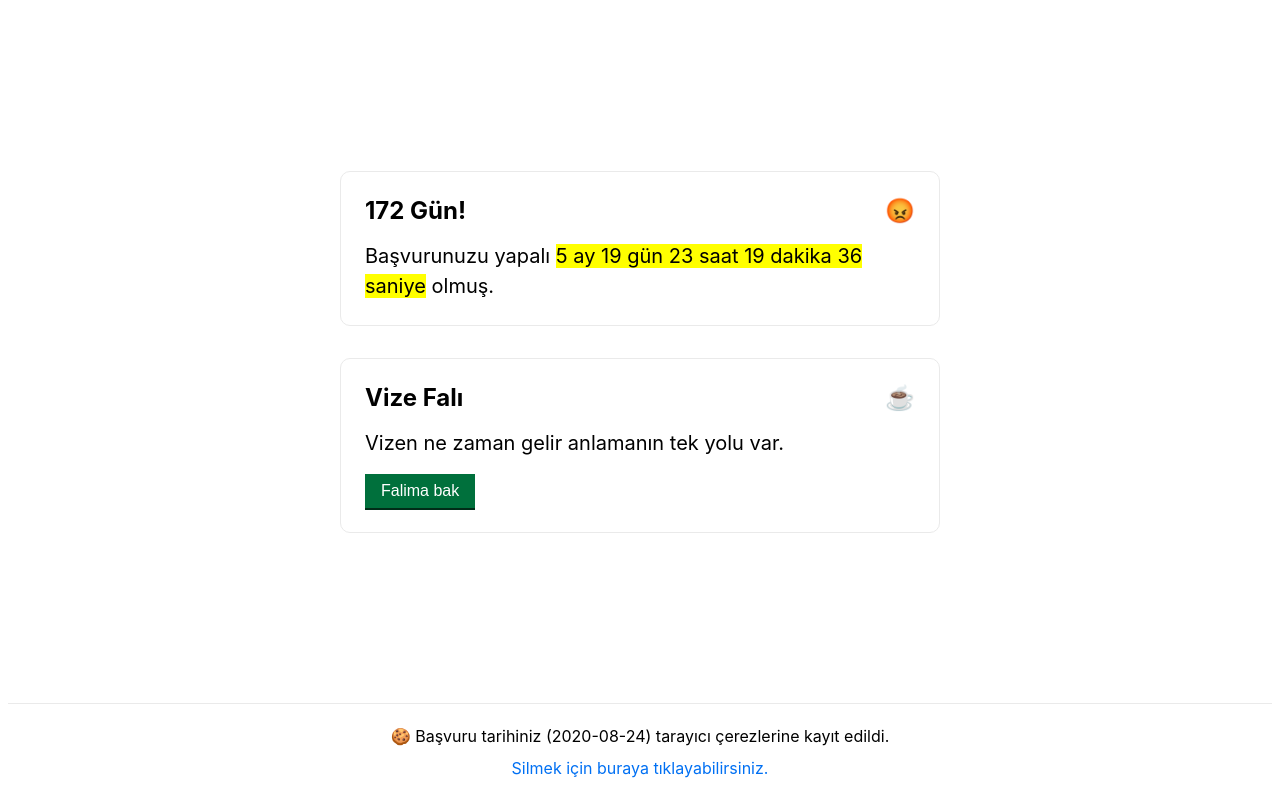
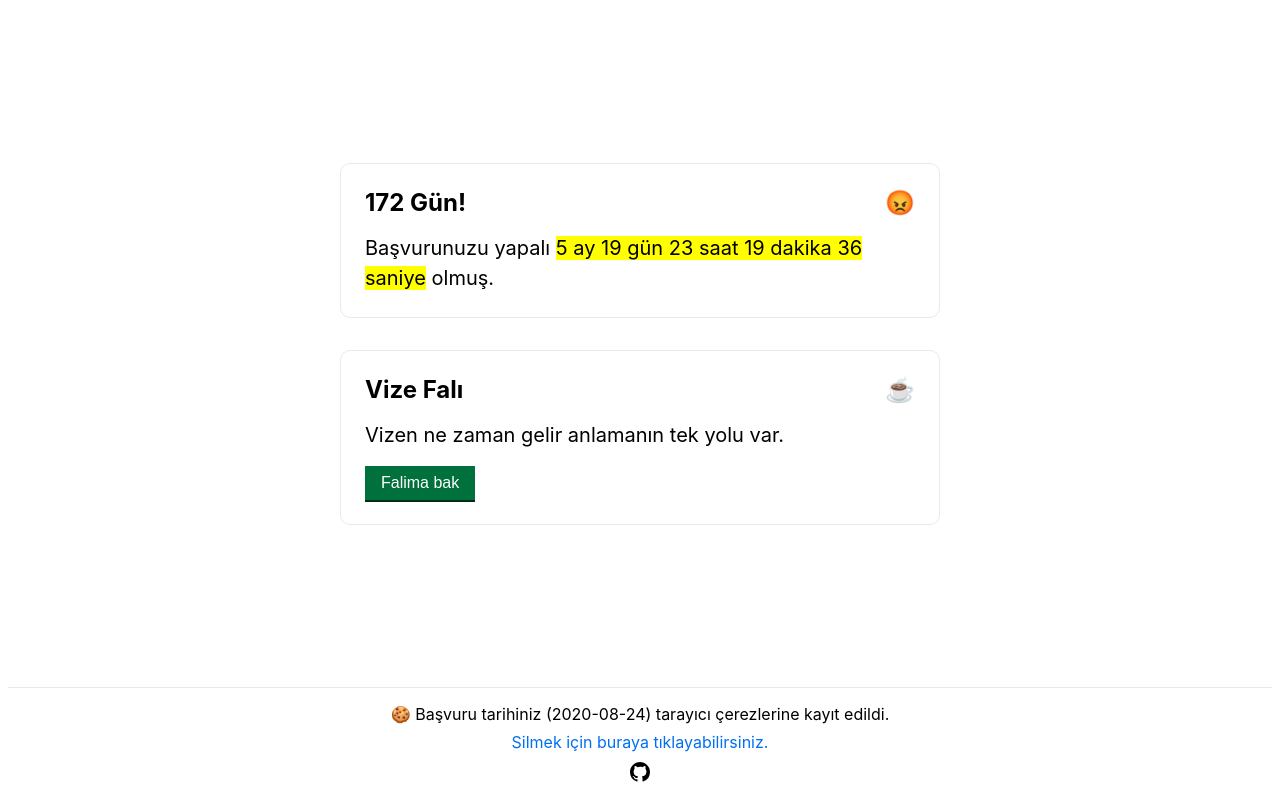
Before and after one commit to coscakir/kac-gun-oldu, a Next.js app: page / in a window 1280 px wide. Both pictures are taken after a click on the button "Hesapla". Built offline with nearby package versions, Linux system fonts and the light colour scheme.

Commit message:
minor changes

```diff
--- a/pages/api/fal.js
+++ b/pages/api/fal.js
@@ -4,13 +4,16 @@ export default (req, res) => {
     "- bir köpek var ama balık gibi kafası. - hani nerde; köpek mi, balık mı? - hmm... köpek balığı.",
     "- yunus çıktı burda. hmm yunus tatil demek yaaani vizen yazin gelicek 🎉",
     "gelecek ayin beşinci gününun şafağında mailine bak. bekledigin haber gelmis olacak.",
-    "-....bak bak $urda iste... göz var sende  -kiz kahve den sonra sana bi kur$un dökelim",
-    "- sana iki vakite kadar bir yol var, ayrica haber alacaksin, elline önemli bir belge geciyor, kismetlerin bol, elline para gececek, evleniyorsun, mutlu bir yuva ve iyi bir i$e sagip oluyorsun...",
+    "....bak bak $urda iste... göz var sende  -kiz kahve den sonra sana bi kur$un dökelim",
+    "sana iki vakite kadar bir yol var, ayrica haber alacaksin, elline önemli bir belge geciyor, kismetlerin bol, elline para gececek, evleniyorsun, mutlu bir yuva ve iyi bir i$e sagip oluyorsun...",
     "kiz vallahi sende hiç bir$ey görmüyorum. sende hersey süper,hic merak etme. (vize sonucu muallak soylemeye korktum)",
     "sana iki yol var;biri uzun biri kisa;uzunu hayat yolu,kisasi ayak yolu",
     " -e ne görüyosun? - kahveee!?",
     "-ahtapot var bak kocaman, 4 ayağı çıkmış, kaç tane var ki normalde kız? neyse işte ayaklar tamamlanınca müjden var senin",
     "29 vakte kadar vizen gelicek.. hımm sen ya topuklu ayakkabı alıcaksın ya da italya'ya gidiceksin..",
+    "senin devlet kapısında bir işin var, hayır olsun inş.",
+    "bir iki damla gözyaşı var, sevinç göz yaşın olsun",
+    "bak şurda yırtıcı bir hayvan var böyle aslan gibi...kıızz sen bi olaydan yırtcan demedi deme he",
   ];
 
   const random = Math.floor(Math.random() * falSonuclari.length);
--- a/pages/index.js
+++ b/pages/index.js
@@ -12,6 +12,7 @@ import {
 } from "date-fns";
 import { tr } from "date-fns/locale";
 import delay from "../utils/delay";
+import Image from "next/image";
 import styles from "../styles/Home.module.css";
 
 export default function Home() {
@@ -174,6 +175,14 @@ export default function Home() {
             tarayıcı çerezlerine kayıt edildi.
           </span>
           <a onClick={handleReset}>Silmek için buraya tıklayabilirsiniz.</a>
+          <a
+            href="https://github.com/coskuncakir/kac-gun-oldu"
+            target="_blank"
+            rel="noopener noreferrer"
+            className={styles.github}
+          >
+            <Image src="/github.svg" alt="GitHub" width={24} height={24} />
+          </a>
         </footer>
       )}
     </div>
--- a/styles/Home.module.css
+++ b/styles/Home.module.css
@@ -23,7 +23,7 @@
   justify-content: center;
   align-items: center;
   flex-direction: column;
-  line-height: 2;
+  grid-gap: 0.5rem;
   text-align: center;
   padding-top: 1rem;
   padding-bottom: 1rem;
@@ -101,6 +101,10 @@
   line-height: 1.5;
 }
 
+.github {
+  display: flex;
+}
+
 @media (max-width: 600px) {
   .grid {
     padding: 2rem;
```
Also changed, not shown: public/github.svg (added).
